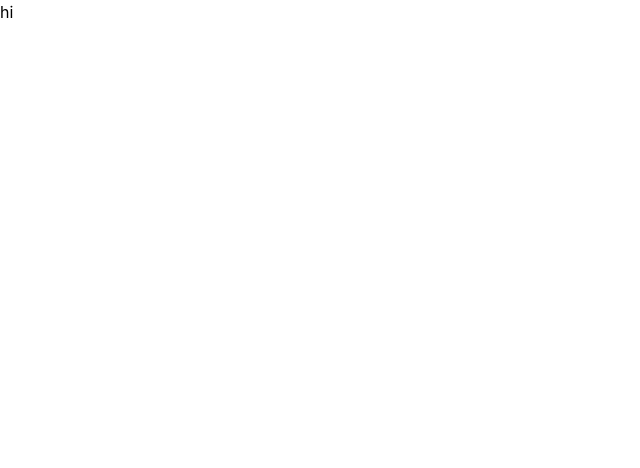
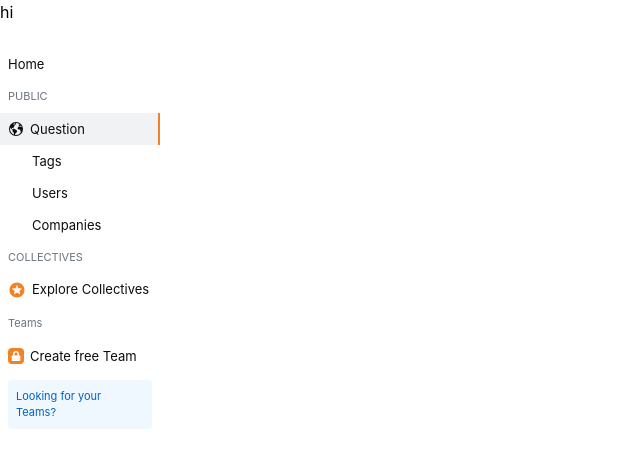
Before and after one commit to codestates-seb/seb44_pre_005, a React (Create React App) app in the folder client/: page / in a window 1280 px wide. Before the commit this address had no page. Shown: the top 468 px of the page, without its empty margins (0-640 px from the left). Built offline with nearby package versions, Linux system fonts and the light colour scheme.

Commit message:
feat: NavMenu 1차 완료

```diff
--- a/client/src/App.tsx
+++ b/client/src/App.tsx
@@ -1,12 +1,17 @@
 import React from "react";
 import { Routes, Route } from "react-router-dom";
 import Header from "./components/Header";
+import Detail from "./page/Detail";
+import User from "./page/User";
 
 function App() {
   return (
     <div className="App">
       <Header />
-      <Routes>{/* <Route path="/" element={<Detail />}></Route> */}</Routes>
+      <Routes>
+        <Route path="/" element={<Detail />}></Route>
+        <Route path="/user" element={<User />}></Route>
+      </Routes>
     </div>
   );
 }
--- a/client/src/components/NavMenu.tsx
+++ b/client/src/components/NavMenu.tsx
@@ -0,0 +1,160 @@
+import React, { useEffect } from "react";
+import { Link, useLocation } from "react-router-dom";
+import tw from "tailwind-styled-components";
+import { IoEarth } from "react-icons/io5";
+import { MdStars } from "react-icons/md";
+import { FaLock } from "react-icons/fa";
+
+const NavMenu: React.FC = () => {
+  const location = useLocation().pathname;
+
+  return (
+    <Container>
+      <ContentOl>
+        <OriginLi>
+          <Link to="/">
+            <Category>Home</Category>
+          </Link>
+        </OriginLi>
+        <OriginLi>
+          <Title>PUBLIC</Title>
+        </OriginLi>
+        <Innerli>
+          <ContentOl>
+            <OriginLi>
+              {location === "/" ? <SelectedLi></SelectedLi> : ""}
+              <Link to="/">
+                <Category>
+                  <EarthIcon>
+                    <IoEarth />
+                  </EarthIcon>
+                  Question
+                </Category>
+              </Link>
+            </OriginLi>
+            <Tabli>
+              <a href="https://stackoverflow.com/tags">
+                <Category>Tags</Category>
+              </a>
+            </Tabli>
+            <Tabli>
+              {location === "/user" ? <SelectedLi></SelectedLi> : ""}
+              <Link to="user">
+                <Category>Users</Category>
+              </Link>
+            </Tabli>
+            <Tabli>
+              <a href="https://stackoverflow.com/jobs/companies">
+                <Category>Companies</Category>
+              </a>
+            </Tabli>
+          </ContentOl>
+        </Innerli>
+        <OriginLi>
+          <Title>COLLECTIVES</Title>
+        </OriginLi>
+        <OriginLi>
+          <a href="https://stackoverflow.com/collectives">
+            <Category>
+              <StarIcon>
+                <MdStars />
+              </StarIcon>
+              Explore Collectives
+            </Category>
+          </a>
+        </OriginLi>
+        <OriginLi>
+          <Title>Teams</Title>
+        </OriginLi>
+        <OriginLi>
+          <a href="https://stackoverflowteams.com/teams/create/free?utm_source=so-owned&utm_medium=side-bar&utm_campaign=campaign-38&utm_content=cta">
+            <Category>
+              <LockIcon>
+                <FaLock />
+              </LockIcon>
+              Create free Team
+            </Category>
+          </a>
+        </OriginLi>
+        <OriginLi>
+          <ColorDiv>Looking for your Teams?</ColorDiv>
+        </OriginLi>
+      </ContentOl>
+    </Container>
+  );
+};
+
+export default NavMenu;
+
+const Container = tw.div`
+  min-h-full
+  w-40
+  pt-6
+  pb-2
+`;
+const ContentOl = tw.ol`
+  flex
+  flex-col
+`;
+const Innerli = tw.li`
+  relative
+  inline-block
+`;
+const OriginLi = tw.li`
+  relative
+  p-2
+  inline-block
+`;
+const Tabli = tw.li`
+  relative
+  p-2
+  pl-8
+  inline-block
+`;
+const SelectedLi = tw(OriginLi)`
+  absolute
+  left-0
+  top-0
+  bg-[#F1F2F3]
+  border-r-2
+  border-[#F48225]
+  z-[-1]
+  w-full
+  h-full
+`;
+
+const Title = tw.div`
+  text-[11px]
+  text-[#6A737C]
+`;
+const Category = tw.div`
+  text-[13px]
+  text-[#0C0D0E]
+  leading-4
+  flex
+`;
+const EarthIcon = tw.div`
+  text-[16px]
+  mr-[6px]
+`;
+const ColorDiv = tw.div`
+  p-2
+  rounded
+  text-[11px]
+  text-[#0063BF]
+  bg-[#F0F8FF]
+`;
+
+const StarIcon = tw.div`
+  text-[#F48225]
+  text-[18px]
+  mr-[6px]
+`;
+const LockIcon = tw.div`
+  bg-[#F48225]
+  p-[3px]
+  text-white
+  text-[10px]
+  rounded
+  mr-[6px]
+`;
--- a/client/src/page/Detail.tsx
+++ b/client/src/page/Detail.tsx
@@ -1,4 +1,5 @@
 import React from "react";
+import NavMenu from "../components/NavMenu";
 import preApi from "../api/preApi";
 
 export default function Detail() {
@@ -8,5 +9,9 @@ export default function Detail() {
     // console.log(json.results);
   };
 
-  return <></>;
+  return (
+    <>
+      <NavMenu />
+    </>
+  );
 }
--- a/client/src/page/User.tsx
+++ b/client/src/page/User.tsx
@@ -0,0 +1,15 @@
+import React, { useEffect } from "react";
+import { useLocation } from "react-router-dom";
+import tw from "tailwind-styled-components";
+import NavMenu from "../components/NavMenu";
+
+const User: React.FC = () => {
+  const location = useLocation().pathname;
+  return (
+    <>
+      <NavMenu />
+    </>
+  );
+};
+
+export default User;
```
